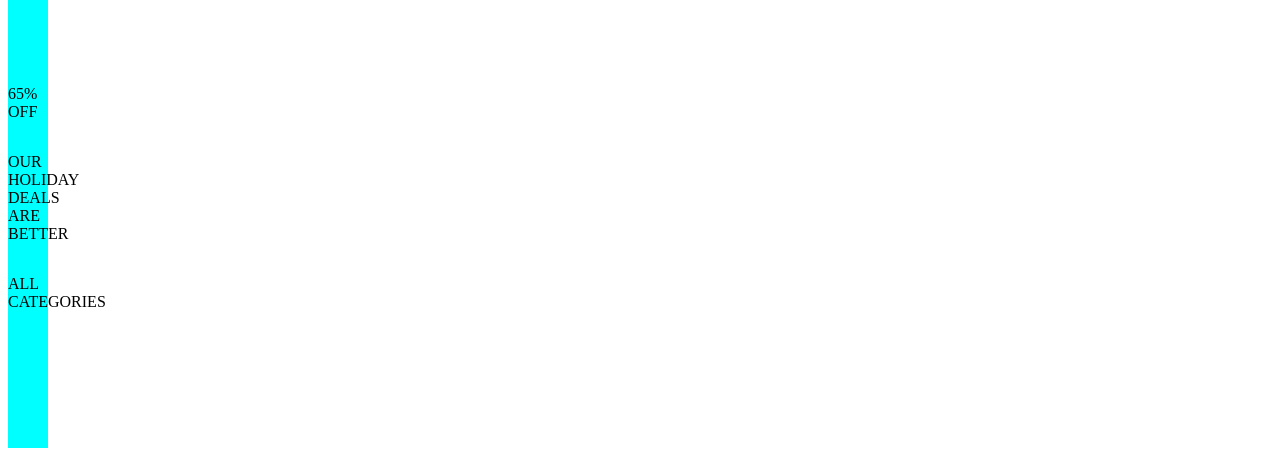
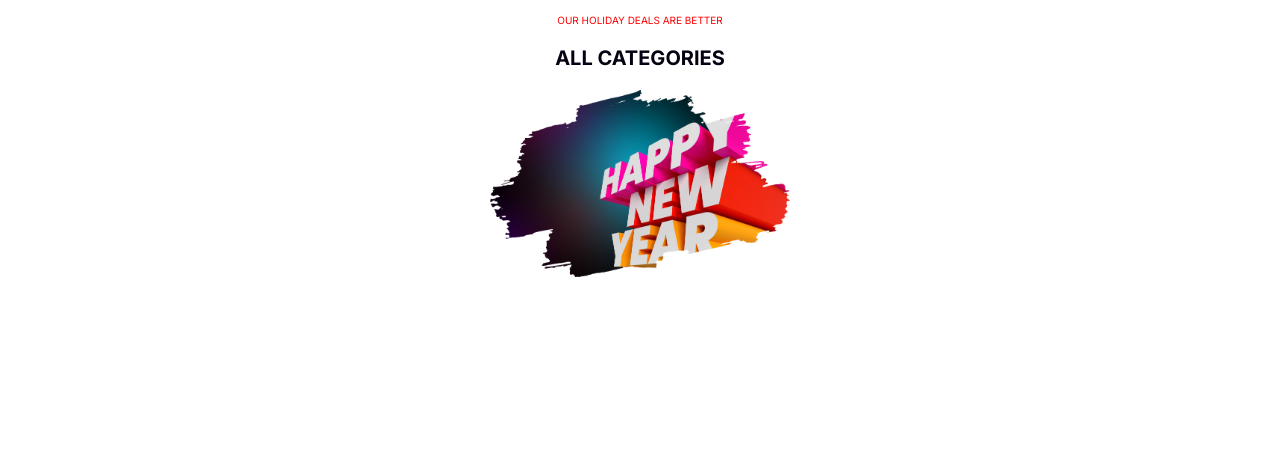
Before and after one commit to Semanta-Dey/new-year-landing-page, a plain HTML site: page index.html in a window 1280 px wide. Shown: the part 712-1168 px from the top of the page. Drawn offline with Linux system fonts and the light colour scheme.

Commit message:
added 2nd page

```diff
--- a/index.html
+++ b/index.html
@@ -16,10 +16,10 @@
     </header>
     <main>
         <div class="container1">
-            <p>65% OFF</p>
-            <p>OUR HOLIDAY DEALS ARE BETTER</p>
-            <p>ALL CATEGORIES</p>
-            <div class="content"></div>
+            <p id="off">65% OFF</p>
+            <p id="holiday">OUR HOLIDAY DEALS ARE BETTER</p>
+            <p id="category">ALL CATEGORIES</p>
+            <div class="content"><img src="../images/New Year Photo.png" alt="new year image"></div>
         </div>
 
     </main>
--- a/style.css
+++ b/style.css
@@ -1,4 +1,5 @@
 @import url('https://fonts.googleapis.com/css2?family=Merriweather:ital,wght@0,300;0,400;0,700;0,900;1,300;1,400;1,700;1,900&display=swap');
+@import url('https://fonts.googleapis.com/css2?family=Inter:ital,opsz,wght@0,14..32,100..900;1,14..32,100..900&display=swap');
 header{
     background: linear-gradient(180.00deg, rgb(7, 2, 17), rgba(7, 2, 17,0) 100%),
               url('../images/Banner Image.png');
@@ -39,10 +40,36 @@ header > div{
 /* Main Section */
 
 .container1{
-    display: flex;
+    /* display: flex; */
     height: 500px;
-    width: 40px;
-    background-color: aqua;
-    flex-direction: column;
+    width: 300px;
+    /* background-color: aqua; */
+    /* flex-direction: column;
     justify-content: center;
+    align-items: center; */
+    text-align: center;
+    margin: auto;
 }
+#off{
+    color: rgb(255, 0, 0);
+font-family: Inter;
+font-size: 30px;
+font-weight: 700;
+}
+#holiday{
+    color: rgb(255, 0, 0);
+font-family: Inter;
+font-size: 10px;
+font-weight: 400;
+}
+#category{
+    color: rgb(7, 2, 17);
+font-family: Inter;
+font-size: 20px;
+font-weight: 700;
+}
+.content > img{
+    /* height: 500px; */
+    width: 300px;
+    background-size: cover;
+}
```
